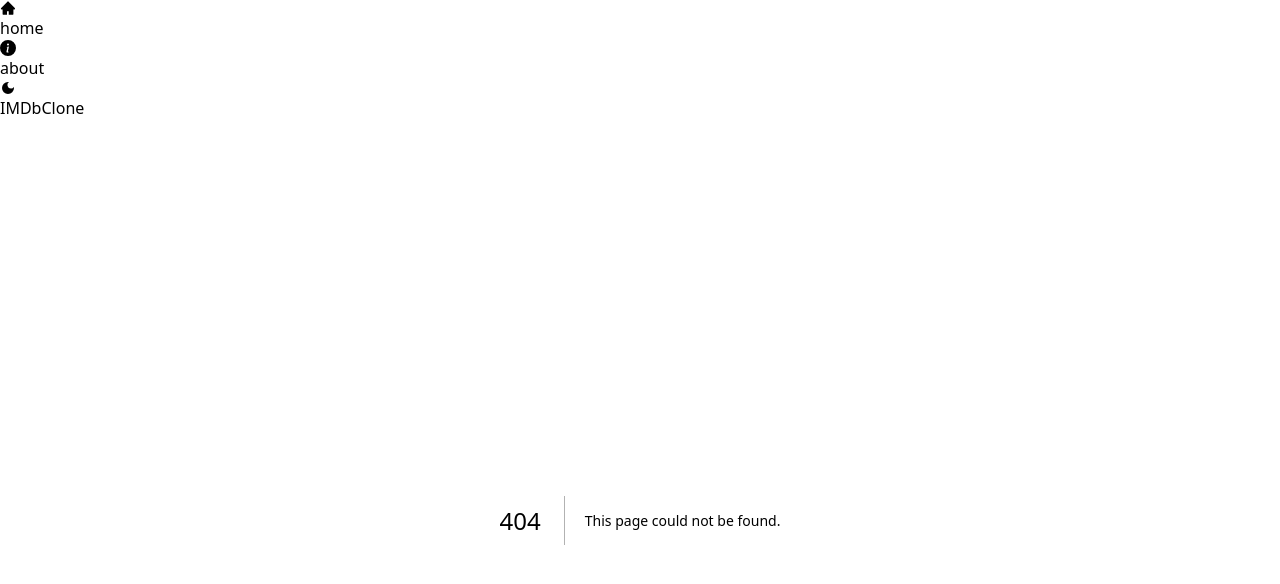
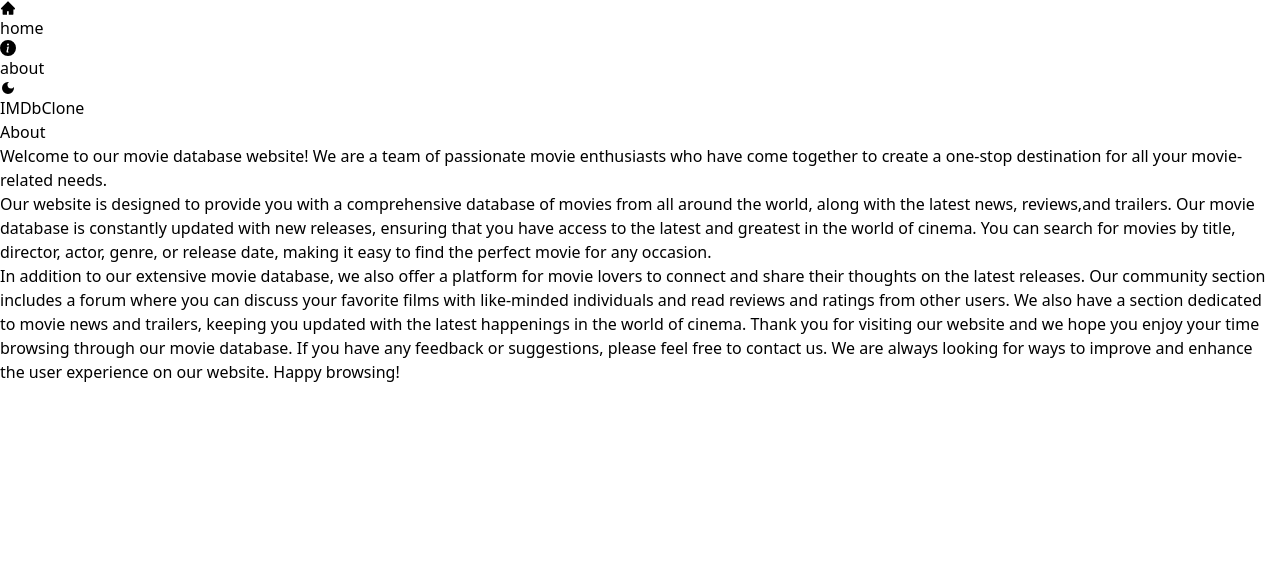
Before and after one commit to TamannaaSinghh/imdb-next, a Next.js app: page /about in a window 1280 px wide. Before the commit this address had no page. Shown: the top 584 px of the page. Built offline with nearby package versions, Linux system fonts and the light colour scheme.

Commit message:
created about page

```diff
--- /dev/null
+++ b/src/app/about/page.jsx
@@ -0,0 +1,23 @@
+import React from 'react'
+
+const page = () => {
+  return (
+    <div className='max-w-6xl mx-auto p-3 space-y-4 '>
+       <h1 className='text-2xl font-medium text-amber-600'>About</h1>
+       <p>
+        Welcome to our movie database website! We are a team of passionate movie enthusiasts who have come together to create a one-stop destination for all your movie-related needs.
+      </p>
+
+      <p>
+        Our website is designed to provide you with a comprehensive database of movies from all around the world, along with the latest news, reviews,and trailers. Our movie database is constantly updated with new releases, ensuring that you have access to the latest and greatest in the world of cinema. You can search for movies by title, director, actor, genre, or release date, making it easy to find the perfect movie for any occasion.
+      </p>
+
+      <p>
+        In addition to our extensive movie database, we also offer a platform for movie lovers to connect and share their thoughts on the latest releases. Our community section includes a forum where you can discuss your favorite films with like-minded individuals and read reviews and ratings from other users. We also have a section dedicated to movie news and trailers, keeping you updated with the latest happenings in the world of cinema. Thank you for visiting our website and we hope you enjoy your time browsing through our movie database. If you have any
+        feedback or suggestions, please feel free to contact us. We are always looking for ways to improve and enhance the user experience on our website. Happy browsing!
+      </p>
+    </div>
+  )
+}
+
+export default page
```
